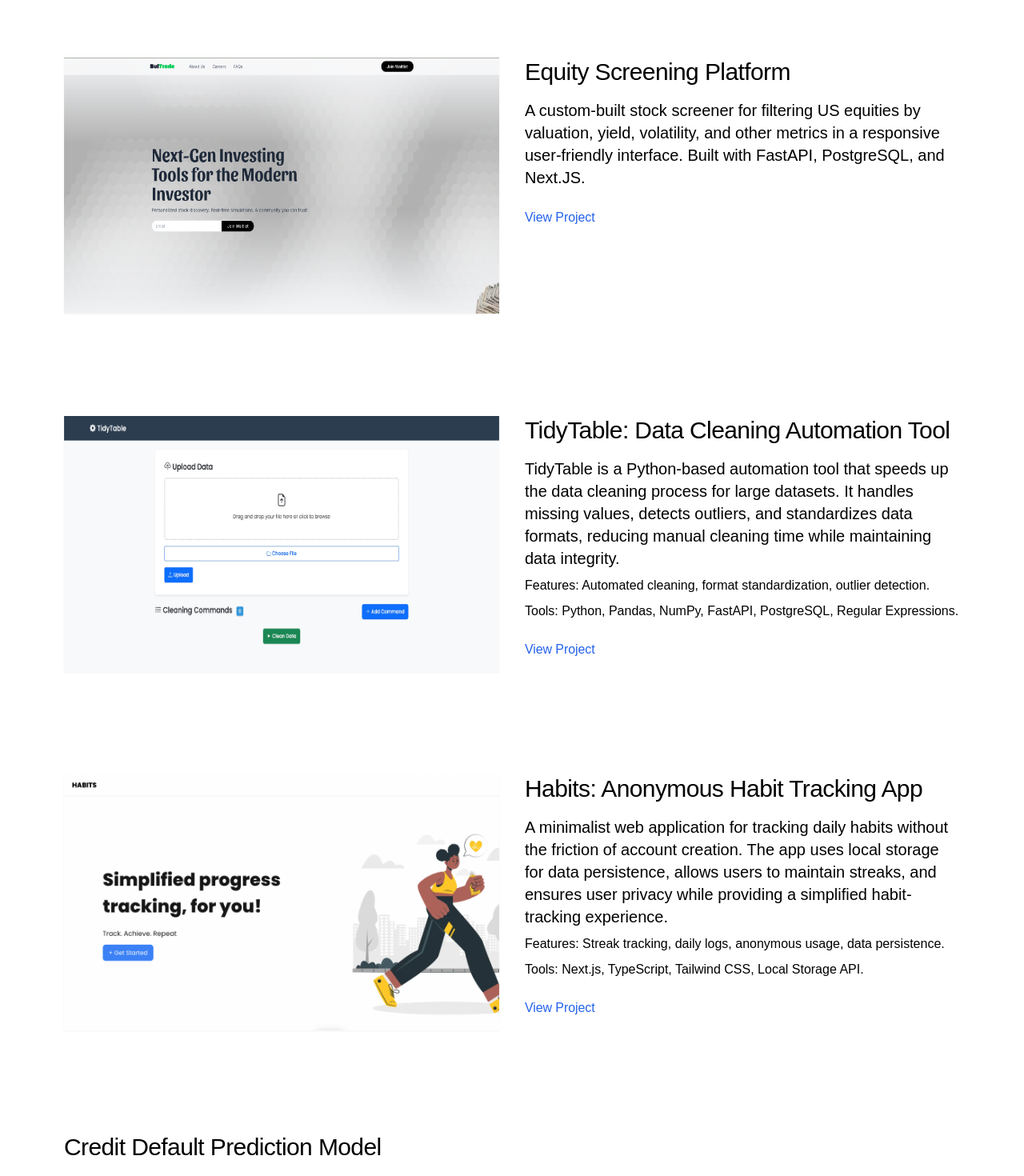
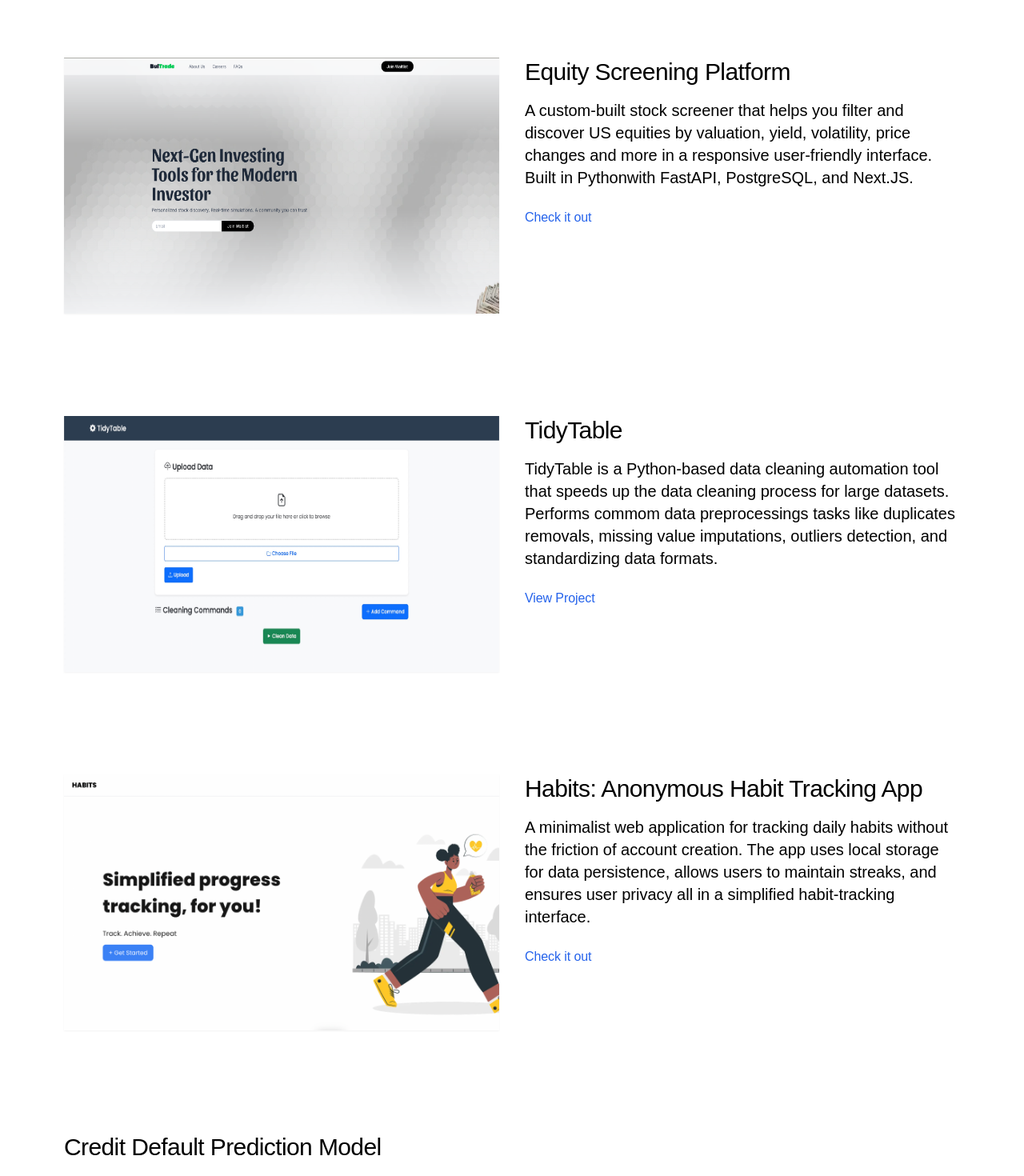
Before and after one commit to gyimadu/portfolio, a Next.js app: page /portfolio in a window 1280 px wide. Shown: the part 580-2050 px from the top of the page at 80% size. Built offline with nearby package versions, Linux system fonts and the light colour scheme; a web font is replaced by a local one.

Commit message:
updated projects page

```diff
--- a/src/app/portfolio/page.tsx
+++ b/src/app/portfolio/page.tsx
@@ -20,7 +20,7 @@ export default function Portfolio() {
     },
     {
       title: "Equity Screening Platform",
-      description: "A custom-built stock screener for filtering US equities by valuation, yield, volatility, and other metrics in a responsive user-friendly interface. Built with FastAPI, PostgreSQL, and Next.JS.",
+      description: "A custom-built stock screener that helps you filter and discover US equities by valuation, yield, volatility, price changes and more in a responsive user-friendly interface. Built in Pythonwith FastAPI, PostgreSQL, and Next.JS.",
       image: {
         desktop: "/bultrade.png",
         mobile: "/bultrade.png"
@@ -28,10 +28,8 @@ export default function Portfolio() {
       link: "https://bull-app.vercel.app/screener"
     },
     {
-      title: "TidyTable: Data Cleaning Automation Tool",
-      description: "TidyTable is a Python-based automation tool that speeds up the data cleaning process for large datasets. It handles missing values, detects outliers, and standardizes data formats, reducing manual cleaning time while maintaining data integrity.",
-      features: ["Features: Automated cleaning, format standardization, outlier detection."],
-      tools: ["Tools: Python, Pandas, NumPy, FastAPI, PostgreSQL, Regular Expressions."],
+      title: "TidyTable",
+      description: "TidyTable is a Python-based data cleaning automation tool that speeds up the data cleaning process for large datasets. Performs commom data preprocessings tasks like duplicates removals, missing value imputations, outliers detection, and standardizing data formats.",
       image: {
         desktop: "/tidytable.jpeg",
         mobile: "/tidytable.jpeg"
@@ -40,9 +38,7 @@ export default function Portfolio() {
     },
     {
       title: "Habits: Anonymous Habit Tracking App",
-      description: "A minimalist web application for tracking daily habits without the friction of account creation. The app uses local storage for data persistence, allows users to maintain streaks, and ensures user privacy while providing a simplified habit-tracking experience.",
-      features: ["Features: Streak tracking, daily logs, anonymous usage, data persistence."],
-      tools: ["Tools: Next.js, TypeScript, Tailwind CSS, Local Storage API."],
+      description: "A minimalist web application for tracking daily habits without the friction of account creation. The app uses local storage for data persistence, allows users to maintain streaks, and ensures user privacy all in a simplified habit-tracking interface.",
       image: {
         desktop: "/habits.png",
         mobile: "/habits-phone.jpeg"
@@ -52,7 +48,6 @@ export default function Portfolio() {
     {
       title: "Credit Default Prediction Model",
       description: "Developed a simple logistic regression model to predict loan default probabilities of credit card clients using a synthetic dataset of 30,000+ records. The model includes comprehensive data preprocessing, feature engineering, and handling of imbalanced classes using SMOTENC.",
-      features: ["Dataset: 30,000+ synthetic records."],
       tools: ["Tools: Python, SMOTENC, Pandas, Scikit-learn."],
     }
   ];
@@ -104,10 +99,6 @@ export default function Portfolio() {
                     <h3 className="text-xl md:text-3xl font-bold mb-4 font-sans">{project.title}</h3>
                     <div className="text-black text-lg md:text-xl mb-2">{project.description}</div>
 
-                    {project.features && project.features.map((feature, idx) => (
-                      <div key={idx} className="text-black text-lg md:text-base mb-2">{feature}</div>
-                    ))}
-
                     {project.tools && project.tools.map((tool, idx) => (
                       <div key={idx} className="text-black text-lg md:text-base mb-2">{tool}</div>
                     ))}
@@ -119,7 +110,7 @@ export default function Portfolio() {
                         rel="noopener noreferrer"
                         className="inline-block mt-4 text-blue-600 hover:text-blue-800 transition-colors"
                       >
-                        {project.title === "BulTrade // Founder & Product Lead" ? "View Landing Page" : "View Project"}
+                        {project.title === "Equity Screening Platform" || project.title === "Habits: Anonymous Habit Tracking App" ? "Check it out" : "View Project"}
                       </a>
                     )}
                   </div>
```
